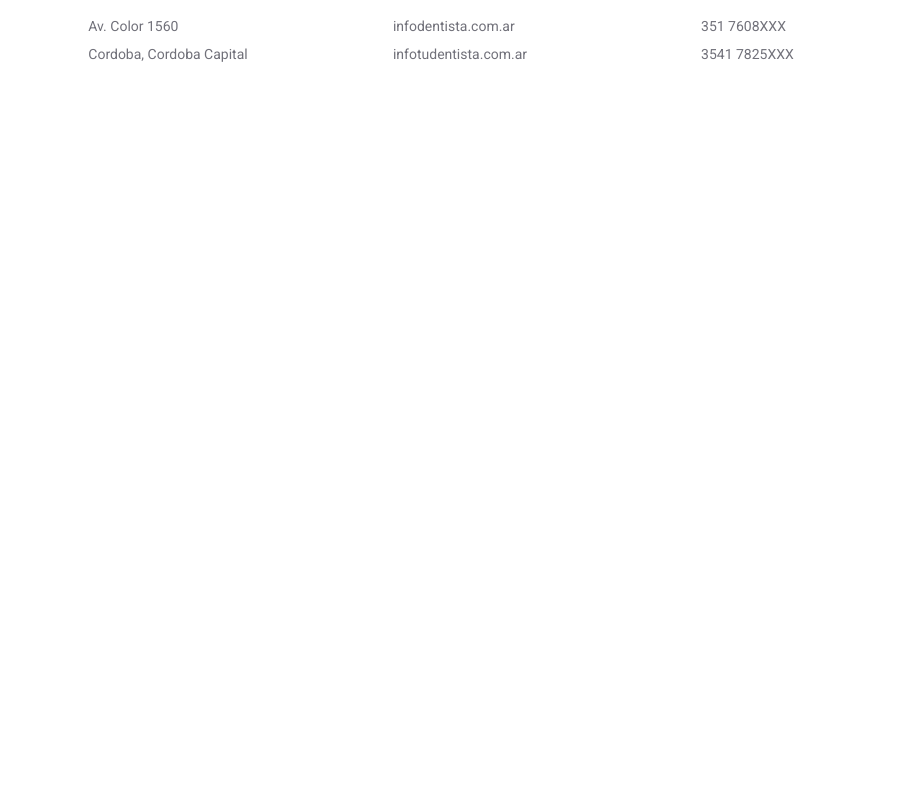
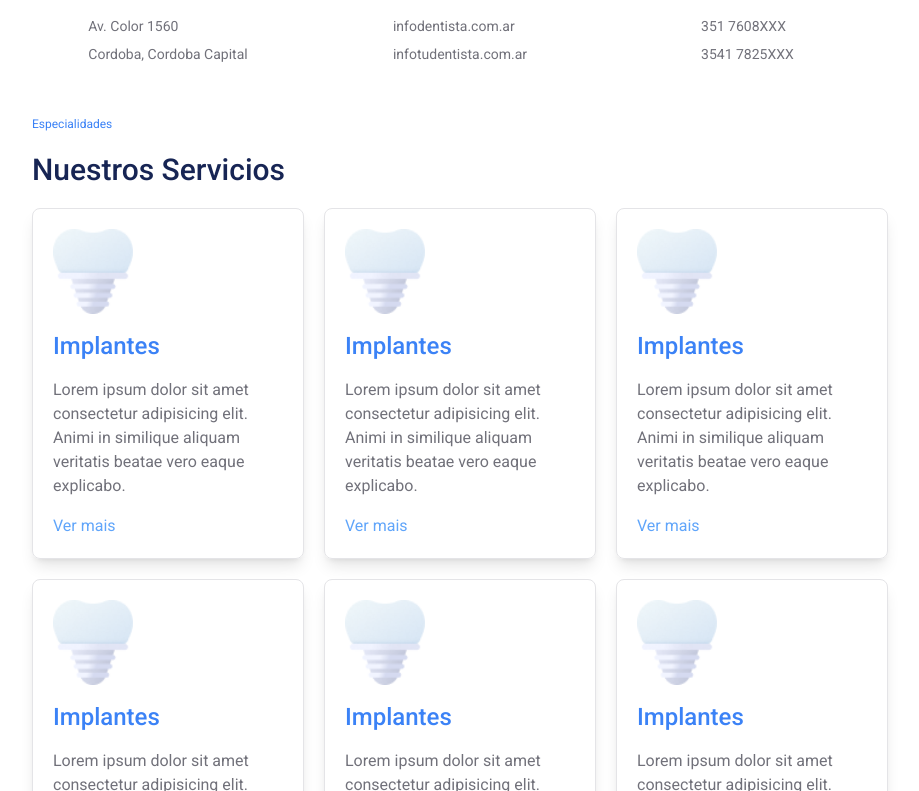
Before and after one commit to felipems1/landing-dentist, an Angular app: page / in a window 1280 px wide. Shown: the part 589-1380 px from the top of the page, without its empty margins (180-1099 px from the left). Before the commit the page ends 800 px from the top, so only its background shows below. Built offline with nearby package versions, Linux system fonts and the light colour scheme.

Commit message:
feat: add service-card and service-section components

```diff
--- /dev/null
+++ b/src/app/features/home/components/service-section/components/service-card/service-card.component.html
@@ -0,0 +1,6 @@
+<div class="flex flex-col gap-4 shadow-lg rounded-lg p-5 border border-zinc-200">
+  <img src="/images/ui/ui-3.png" alt="" class="w-20 h-w-20" />
+  <span class="text-2xl text-blue-500 font-medium">{{ title() }}</span>
+  <p class="text-zinc-500 leading-6">{{ description() }}</p>
+  <a href="" class="text-blue-400">Ver mais</a>
+</div>
--- /dev/null
+++ b/src/app/features/home/components/service-section/components/service-card/service-card.component.ts
@@ -0,0 +1,13 @@
+import { Component, input } from '@angular/core';
+
+@Component({
+  selector: 'app-service-card',
+  standalone: true,
+  imports: [],
+  templateUrl: './service-card.component.html',
+  styleUrl: './service-card.component.scss'
+})
+export class ServiceCardComponent {
+  public readonly title = input.required<string>()
+  public readonly description = input.required<string>()
+}
--- /dev/null
+++ b/src/app/features/home/components/service-section/service-section.component.html
@@ -0,0 +1,14 @@
+<div class="flex flex-col gap-5 px-5">
+  <span class="text-blue-500 text-xs">Especialidades</span>
+  <span class="text-3xl font-medium text-blue-950">Nuestros Servicios</span>
+
+  <div class="grid grid-cols-1 sm:grid-cols-2 lg:grid-cols-3 gap-5">
+    @for (arr of [].constructor(6); track arr; let i = $index ) {
+      <app-service-card
+        [title]="'Implantes'"
+        [description]="
+          'Lorem ipsum dolor sit amet consectetur adipisicing elit. Animi in similique aliquam veritatis beatae vero eaque explicabo.'"
+      ></app-service-card>
+    }
+  </div>
+</div>
--- a/src/app/features/home/home.component.html
+++ b/src/app/features/home/home.component.html
@@ -5,4 +5,5 @@
 
   <app-contact-section></app-contact-section>
 
+  <app-service-section></app-service-section>
 </div>
--- a/src/app/features/home/home.component.ts
+++ b/src/app/features/home/home.component.ts
@@ -2,11 +2,12 @@ import { Component } from '@angular/core';
 import { HeaderComponent } from './components/header/header.component';
 import { ExperienceSectionComponent } from './components/experience-section/experience-section.component';
 import { ContactSectionComponent } from './components/contact-section/contact-section.component';
+import { ServiceSectionComponent } from './components/service-section/service-section.component';
 
 @Component({
   selector: 'app-home',
   standalone: true,
-  imports: [HeaderComponent, ExperienceSectionComponent, ContactSectionComponent],
+  imports: [HeaderComponent, ExperienceSectionComponent, ContactSectionComponent, ServiceSectionComponent],
   templateUrl: './home.component.html',
   styleUrl: './home.component.scss'
 })
```
Also changed, not shown: src/app/features/home/components/service-section/service-section.component.ts (added, +13 -0 lines), public/images/ui/ui-3.png (added), src/app/features/home/components/service-section/components/service-card/service-card.component.scss (added), src/app/features/home/components/service-section/service-section.component.scss (added).
